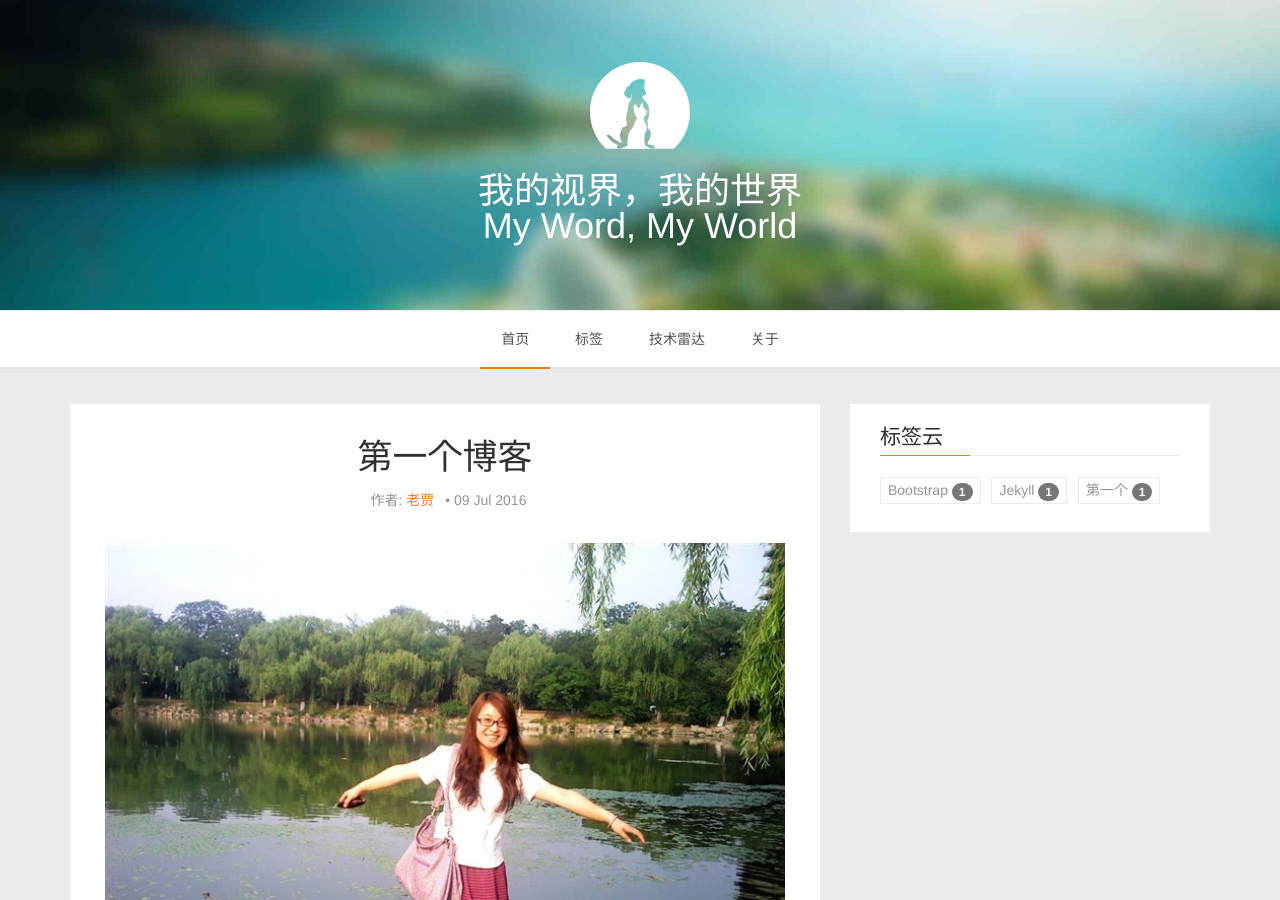
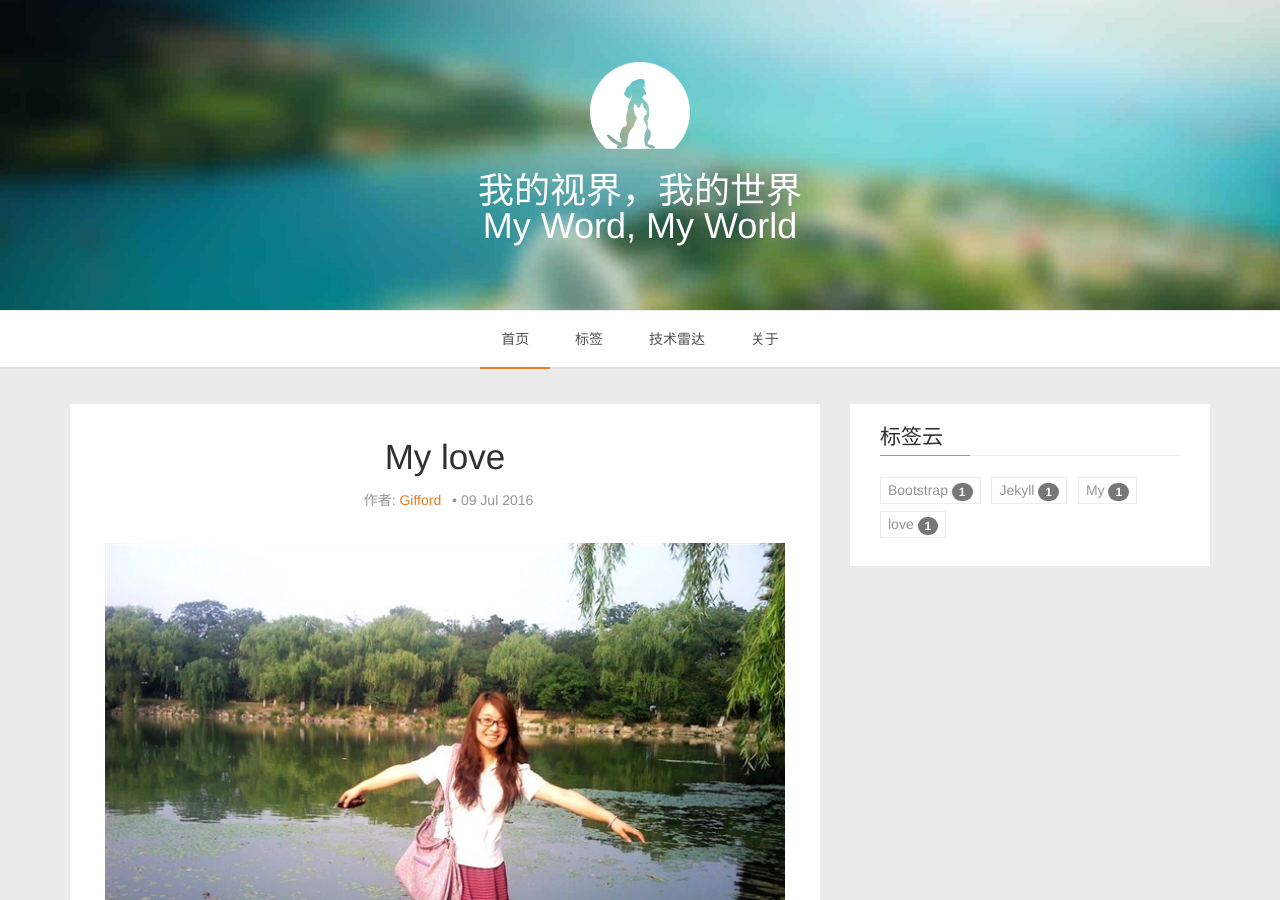
Before and after one commit to Giffordjia/giffordjia.github.io, a Jekyll site: the page built from index.html, in a window 1280 px wide and 900 px high. Built offline with Jekyll 4.4.1, drawn with Linux system fonts in a browser that asks for light colours; nearby versions of some CDN libraries; the list of posts is cut into pages by our own code; some of the changed text lies outside the part shown.

Commit message:
修改作

```diff
--- a/_posts/2016-07-09-first-blog.markdown
+++ b/_posts/2016-07-09-first-blog.markdown
@@ -1,10 +1,10 @@
 ---
 layout:     post
-title:      第一个博客
-author:     老贾
+title:      My love
+author:     Gifford
 date:       2016-07-09 08:13:00 +0800
 categories: notes
-tags:       第一个
+tags:       My love
 mediaImage: images/psu.jpg
 excerpt: 第一篇博客
 ---
```
